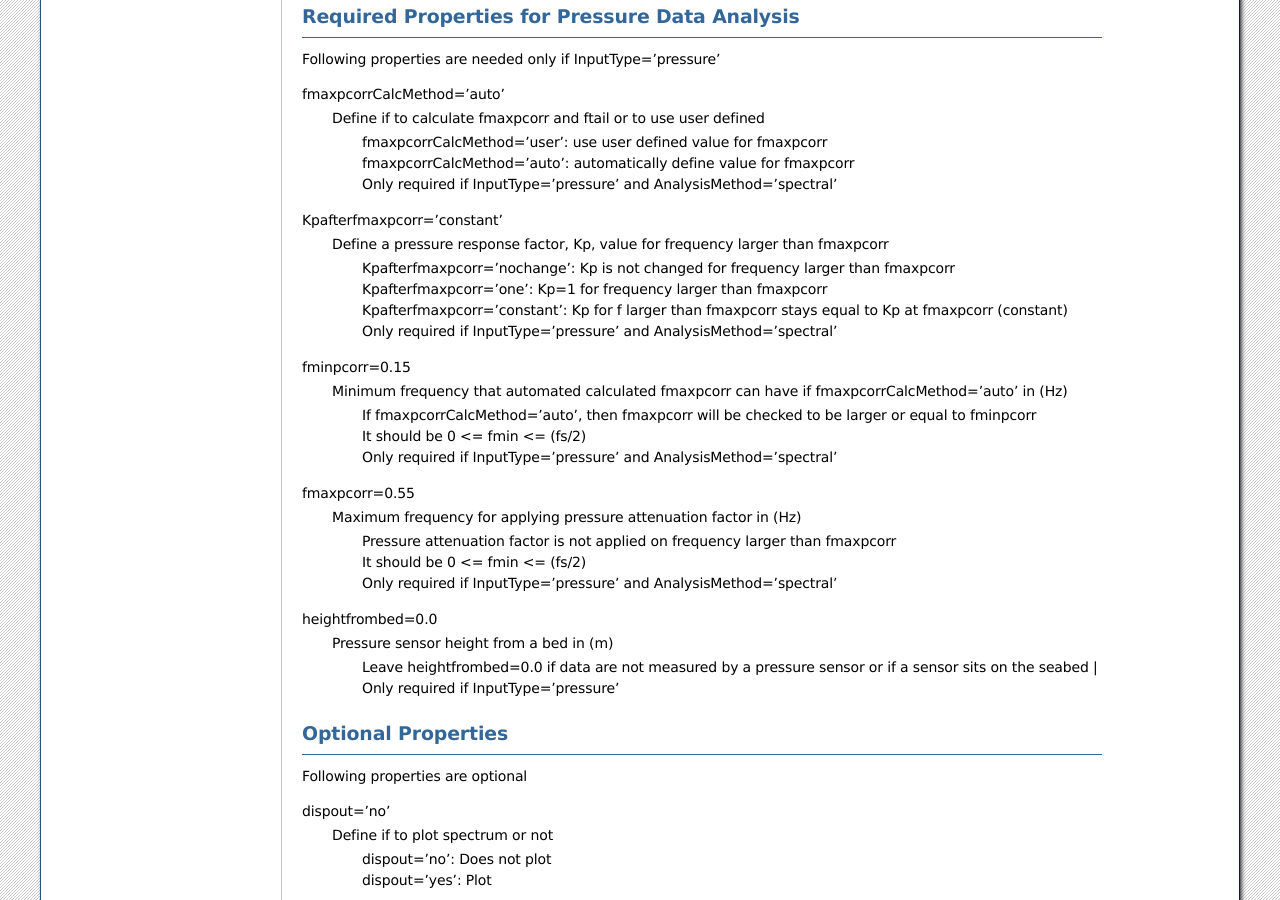
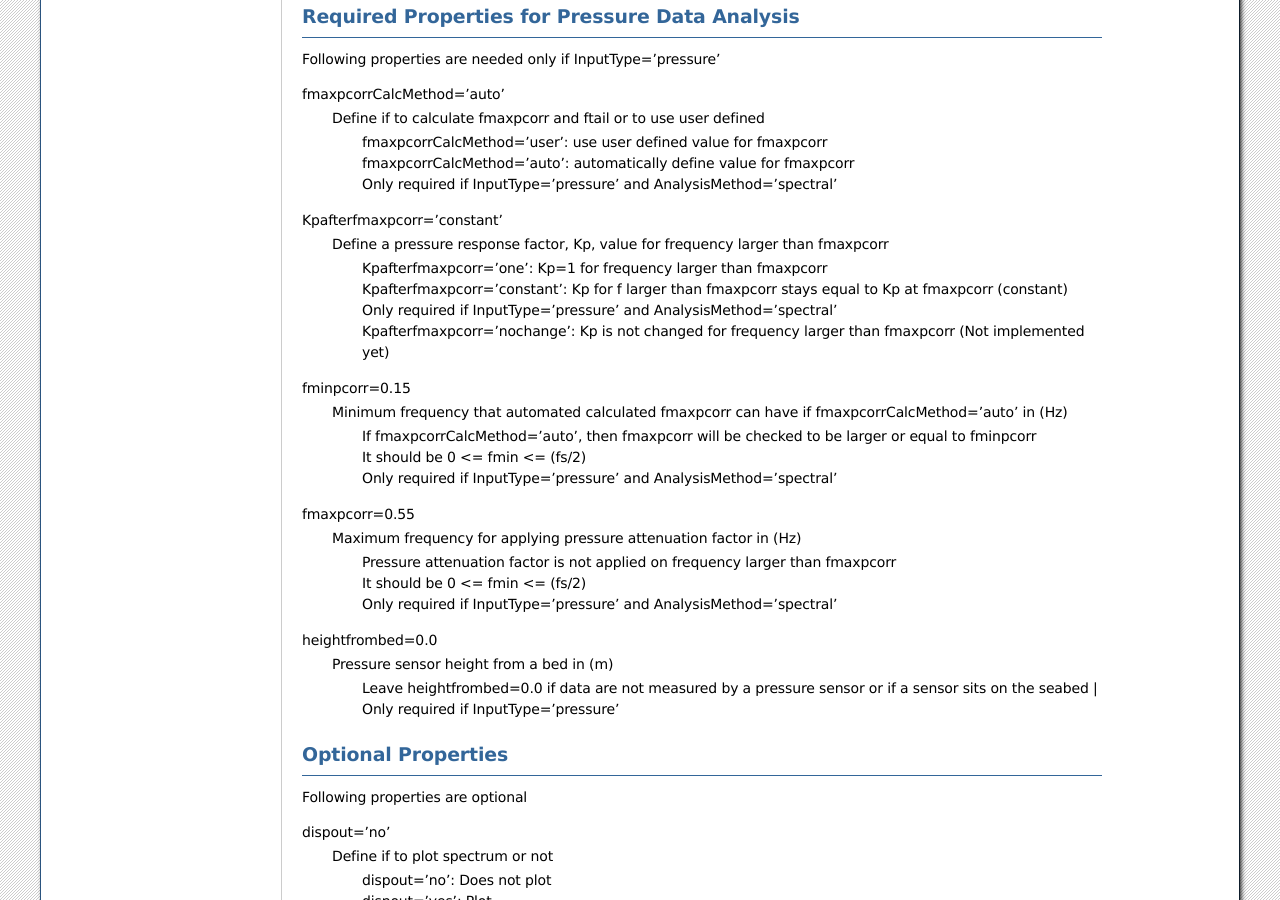
Before and after one commit to akarimp/ScientiMate, a Sphinx documentation site: the page built from docs/python_functions/oceanlyz/oceanlyz.rst, in a window 1280 px wide and 900 px high, scrolled down 1706 px. Built offline with Sphinx 7.4.7, drawn with Linux system fonts in a browser that asks for light colours.

Commit message:
Add files via upload

```diff
--- a/docs/python_functions/oceanlyz/oceanlyz.rst
+++ b/docs/python_functions/oceanlyz/oceanlyz.rst
@@ -103,10 +103,10 @@ fmaxpcorrCalcMethod='auto'
 
 Kpafterfmaxpcorr='constant'
     Define a pressure response factor, Kp, value for frequency larger than fmaxpcorr
-        | Kpafterfmaxpcorr='nochange': Kp is not changed for frequency larger than fmaxpcorr
         | Kpafterfmaxpcorr='one': Kp=1 for frequency larger than fmaxpcorr
         | Kpafterfmaxpcorr='constant': Kp for f larger than fmaxpcorr stays equal to Kp at fmaxpcorr (constant)
         | Only required if InputType='pressure' and AnalysisMethod='spectral'
+        | Kpafterfmaxpcorr='nochange': Kp is not changed for frequency larger than fmaxpcorr (Not implemented yet)
 
 fminpcorr=0.15
     Minimum frequency that automated calculated fmaxpcorr can have if fmaxpcorrCalcMethod='auto' in (Hz)
```
